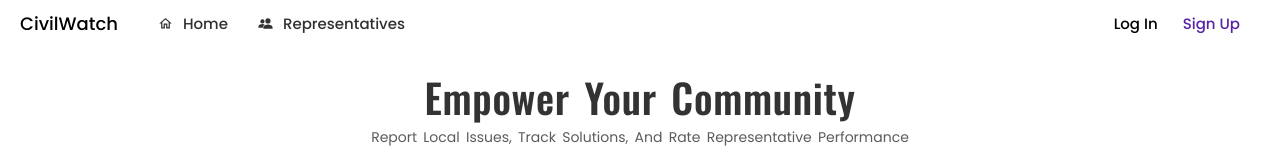
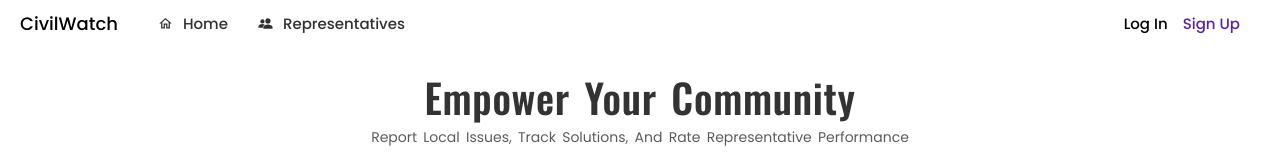
Before and after one commit to Vikram-05/Civil_Watch, a React (Vite) app in the folder client/vite-project/: page / in a window 1280 px wide. Shown: the top 160 px of the page. Built offline with nearby package versions, Linux system fonts and the light colour scheme; no server answers.

Commit message:
Update Header.css

```diff
--- a/client/vite-project/src/components/header/Header.css
+++ b/client/vite-project/src/components/header/Header.css
@@ -62,7 +62,7 @@
     }
     & .right_header{
         /* border: 2px solid #000; */
-        gap: 15px;
+        gap: 5px;
         display: flex;
         align-items: center;
         justify-content: center;
@@ -123,12 +123,12 @@
         }
         & .logout{
             /* border: 2px solid red; */
-            padding: 2px 17px;
+            padding: 2px 10px;
             color: rgba(68, 5, 155, 0.888);
             position: relative;
             width: 100%;
             height: 100%;
-            /* margin-right: 20px; */
+            margin-right: -10px;
             &:hover::after{
                 bottom: 0%;
             }
@@ -221,7 +221,9 @@
 .icon_menu{
     cursor: pointer;
     font-size: 18px;
-    margin-right: 10px;
+    margin-right: 0px !important;
+    margin-left: 0px !important;
+    /* border: 2px solid red; */
     color: #44059be2;
     /* display: none; */
     display: none;
```
